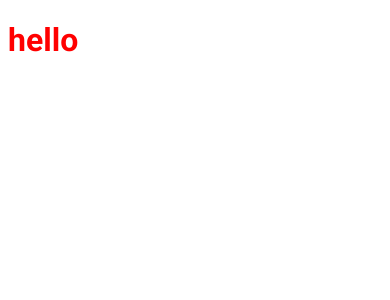
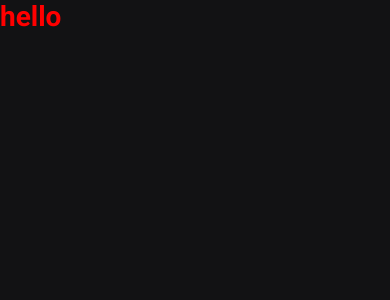
Before and after one commit to wendelleloi/ignews, a Next.js app: page / in a window 390 px wide. Shown: the top 300 px of the page. Built offline with nearby package versions, Linux system fonts and the light colour scheme.

Commit message:
adding global styles

```diff
--- a/src/pages/_app.tsx
+++ b/src/pages/_app.tsx
@@ -1,4 +1,6 @@
 import { AppProps } from 'next/app'
+
+import '../styles/global.scss'
 
 function MyApp({ Component, pageProps }: AppProps) {
   return <Component {...pageProps} />
--- /dev/null
+++ b/src/styles/global.scss
@@ -0,0 +1,57 @@
+* {
+  margin: 0;
+  padding: 0;
+  box-sizing: border-box;
+}
+
+:root {
+  --white: #ffffff;
+
+  --gray-100: #e1e1e6;
+  --gray-300: #a8a8b3;
+  --gray-900: #121214;
+
+  --cyan-500: #61d1fb;
+
+  --yellow-500: #eba417;
+}
+
+// 16px tamanho da fonte padrão
+// 16 x 0.9375 = 15
+
+@media (max-width: 1080px) {
+  html {
+    font-size: 93.75%;
+  }
+}
+
+// 16px tamanho da fonte padrão
+// 16 x 0.875 = 14
+
+@media (max-width: 720px) {
+  html {
+    font-size: 87.5%;
+  }
+}
+
+body {
+  background-color: var(--gray-900);
+  color: var(--white);
+}
+
+body,
+input,
+textarea,
+select,
+button {
+  font: 400 1rem "Roboto", sans-serif;
+}
+
+button {
+  cursor: pointer;
+}
+
+a {
+  color: inherit;
+  text-decoration: none;
+}
```
